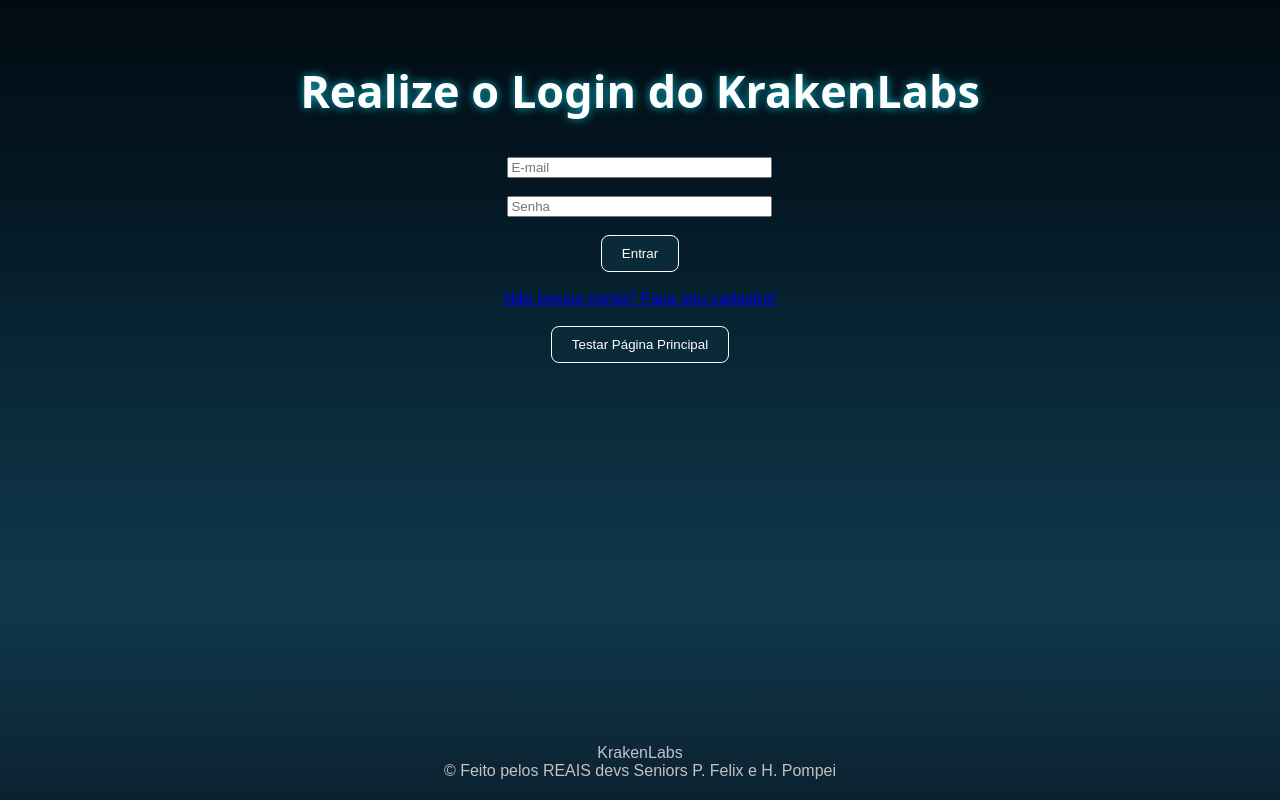
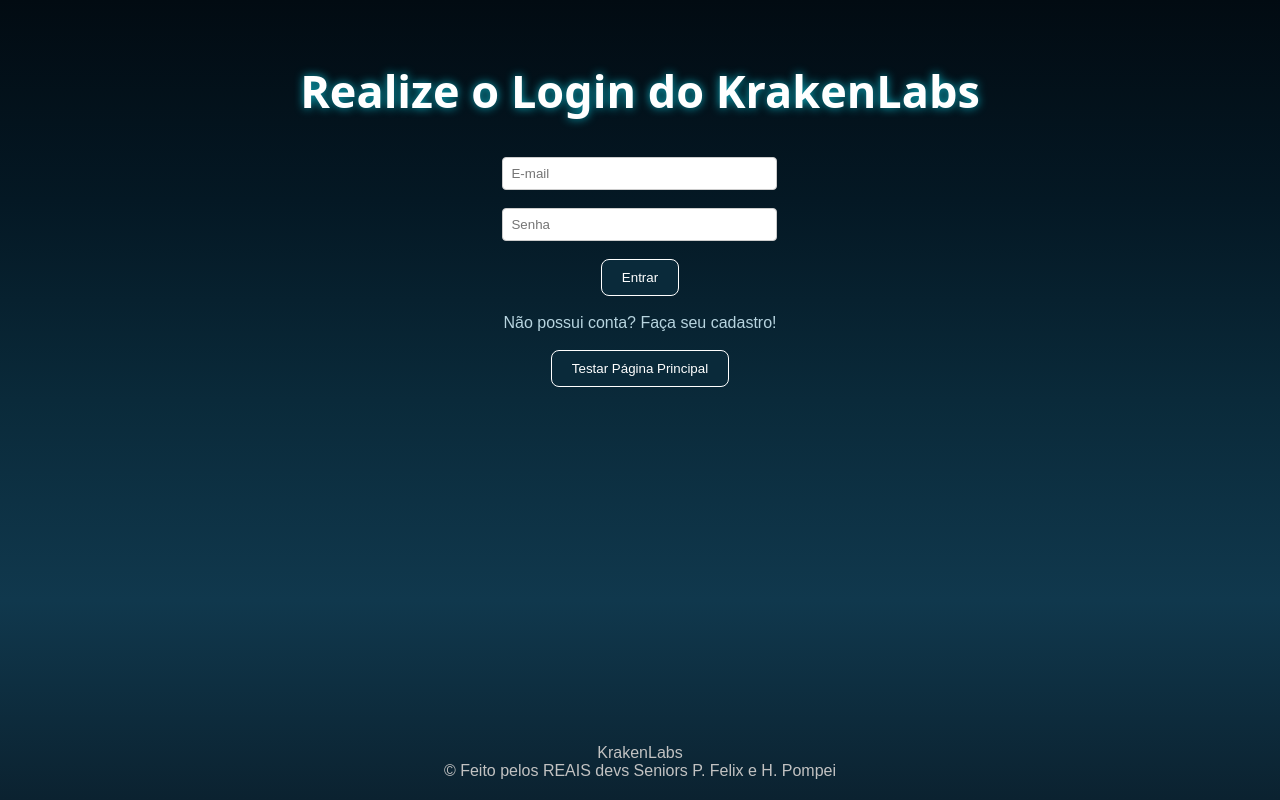
Before and after one commit to Pedro-FelixS/KrakenLabs, a Next.js app in the folder client/: page /login in a window 1280 px wide. Built offline with nearby package versions, Linux system fonts and the light colour scheme; a web font is replaced by a local one.

Commit message:
estilizando

```diff
--- a/client/src/app/login/login.module.css
+++ b/client/src/app/login/login.module.css
@@ -28,19 +28,7 @@
   flex: 1;
   flex-direction: column;
   align-items: center;
-
   padding: 60px;
-}
-.meu-botao-login {
-  display: inline-block;
-  margin-top: 20px;
-  padding: 10px 20px;
-  background-color: #0a2a3a;
-  color: white;
-  text-decoration: none;
-  border: 1px solid white;
-  border-radius: 8px;
-  align-items: center;
 }
 .botao {
   background-color: #0a2a3a;
@@ -51,12 +39,12 @@
   cursor: pointer;
   align-items: center;
 }
-
 .botao:hover {
   background-color: #10384d;
 }
-.meu-botao-login:hover {
-  background-color: #10384d;
+.meuBotaoLogin {
+  color: #b7d4df;
+  text-decoration: none;
 }
 .statusContainer {
   text-align: center;
@@ -67,6 +55,11 @@
     text-shadow: 0 0 10px #0aabbd;
     font-family: "Caesar Dressing", system-ui;
 }
+.statusContainer input{
+  padding: 8px;
+  border-radius: 4px;
+  border: 1px solid #ccc;
+}
 .rodape {
     text-align: center;
     padding: 20px;
--- a/client/src/app/page.module.css
+++ b/client/src/app/page.module.css
@@ -73,18 +73,12 @@
   background-color: #10384d;
 }
 
-.meu-botao-login {
-  display: inline-block;
-  margin-top: 20px;
-  padding: 10px 20px;
-  background-color: #0a2a3a;
-  color: white;
+.meuBotaoLogin {
+  color: #b7d4df;
   text-decoration: none;
-  border: 1px solid white;
-  border-radius: 8px;
 }
 
-.meu-botao-login:hover {
+.meuBotaoLogin:hover {
   background-color: #10384d;
 }
 .statusContainer {
```
